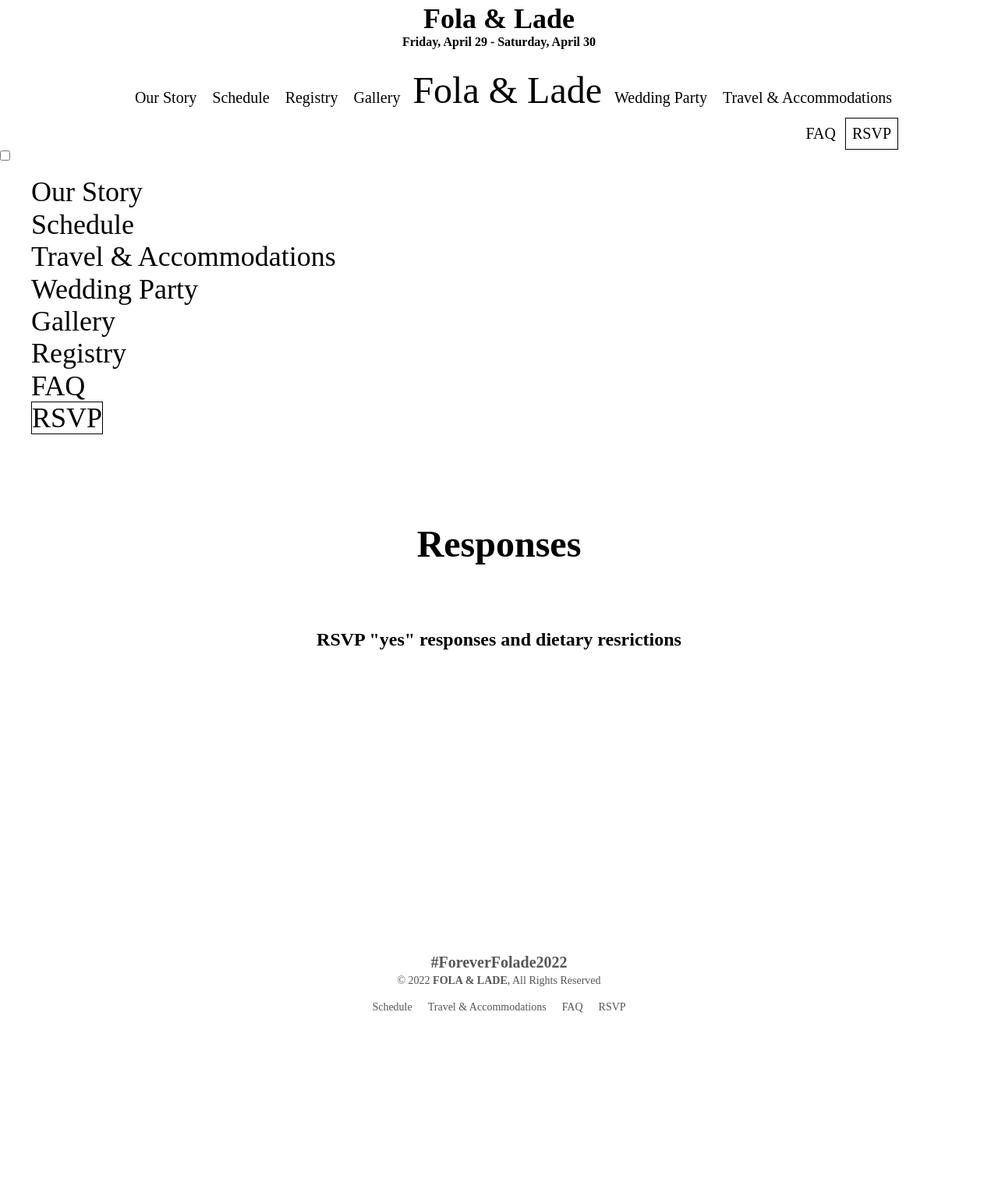
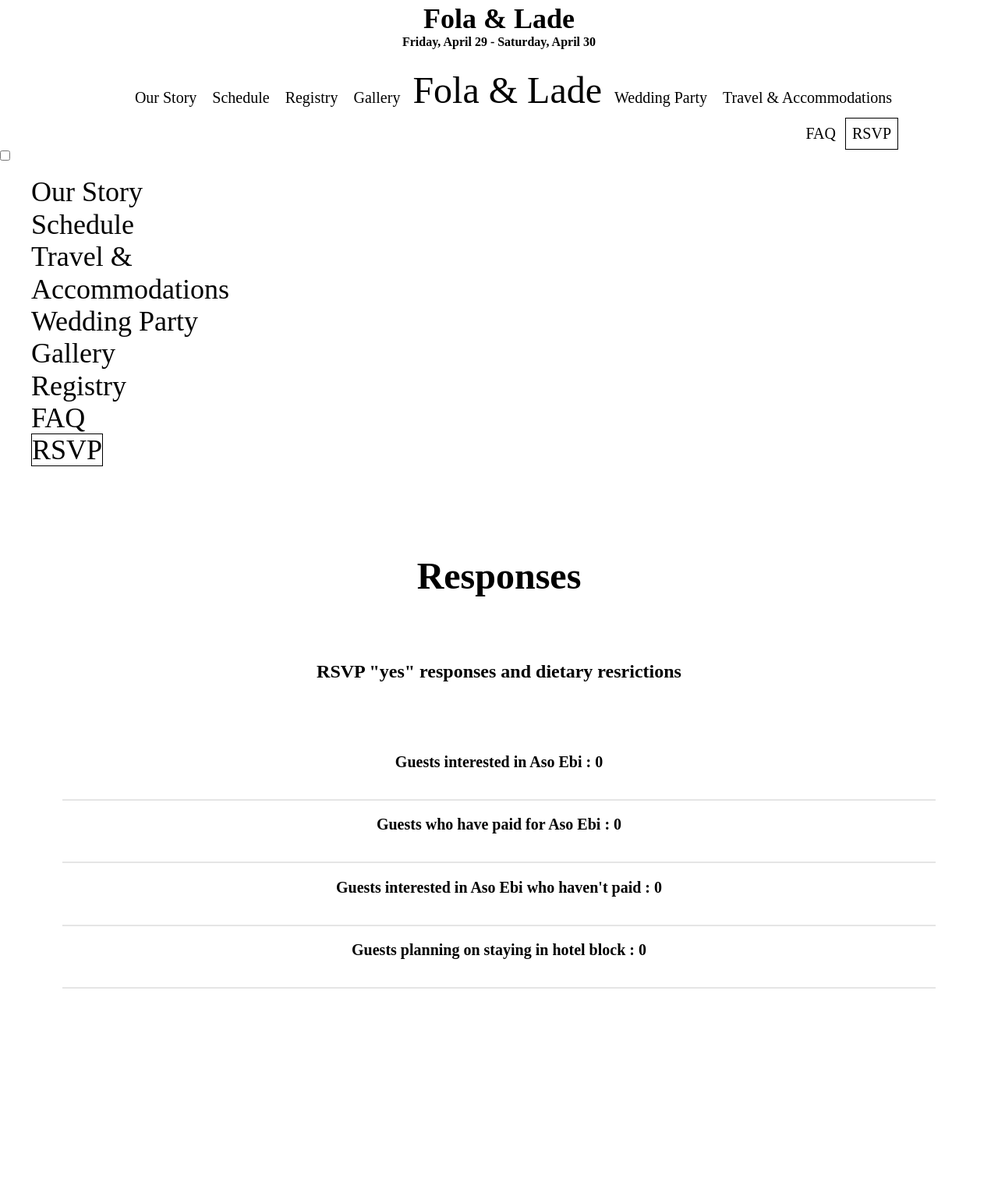
Before and after one commit to tiana-horn/folade2022, a Django app: page /responses/ in a window 1280 px wide. Shown: the top 1525 px of the page at 78% size. Before the commit the page ends 1299 px from the top, so only its background shows below. Run offline with Django 4.2, Linux system fonts and the light colour scheme; data that the repository does not hold is empty; some web fonts are replaced.

Commit message:
Finish responses page

```diff
--- a/folade22/settings.py
+++ b/folade22/settings.py
@@ -57,7 +57,7 @@ LOCKDOWN_PASSWORDS = ('test123','ladeatifola',)
 
 
 # SECURITY WARNING: don't run with debug set to True in production!
-DEBUG = False
+DEBUG = True
 
 ALLOWED_HOSTS = ['*']
 
--- a/folade22/urls.py
+++ b/folade22/urls.py
@@ -31,6 +31,7 @@ urlpatterns = [
     path('rsvp/<pk>', wedding_views.rsvp, name='rsvp'),
     path('change_rsvp/<pk>', wedding_views.change_rsvp, name='change_rsvp'),
     path('plue_one/<pk>', wedding_views.plus_one, name='plus_one'),
+    path('delete_guest/<pk>', wedding_views.delete_guest, name='delete_guest'),
     path('responses/', wedding_views.responses, name='responses'),
     path('schedule/', wedding_views.schedule, name='schedule'),
     path('story/', wedding_views.story, name='story'),
--- a/wedding/static/css/mobile.css
+++ b/wedding/static/css/mobile.css
@@ -122,6 +122,7 @@ body
   margin-top:0%;
 }
 
+
 #menuToggle
 {
   display: block;
@@ -236,7 +237,7 @@ body
   padding-left: 430%;
   padding-right: 470%;
   padding-bottom: 50%;
-
+  white-space:nowrap;
   padding-top: 125px;
   text-align: left;
   background:mintcream;
--- a/wedding/templates/400.html
+++ b/wedding/templates/400.html
@@ -46,7 +46,7 @@
             <div class="f1 fw3  black dn dib-l pl7 pv2 ph1 imperial"  >Fola & Lade </div>
 
             <a class="f4 fw4 hover-green no-underline black dn dib-l pv2 ph2" href="{% url 'party' %}" >Wedding Party</a>
-            <a class="f4 fw4 hover-green no-underline black dn dib-l pv2 ph2" href="{% url 'accomodations' %}" > Travel & Accommodations</a>
+            <a class="f4 fw4 hover-green no-underline black dn dib-l pv2 ph2" href="{% url 'accomodations' %}" > Travel & <br>Accommodations</a>
             <a class="f4 fw4 hover-green no-underline black dn dib-ns pv2 p12" href="{% url 'faq' %}" >FAQ</a>
 
             <a class="f4 fw4 hover-green no-underline black dib ml2 pv2 ph2 ba" href="{% url 'findguest' %}" >RSVP</a>
--- a/wedding/templates/403.html
+++ b/wedding/templates/403.html
@@ -46,7 +46,7 @@
               <div class="f1 fw3  black dn dib-l pl7 pv2 ph1 imperial"  >Fola & Lade </div>
 
               <a class="f4 fw4 hover-green no-underline black dn dib-l pv2 ph2" href="{% url 'party' %}" >Wedding Party</a>
-              <a class="f4 fw4 hover-green no-underline black dn dib-l pv2 ph2" href="{% url 'accomodations' %}" > Travel & Accommodations</a>
+              <a class="f4 fw4 hover-green no-underline black dn dib-l pv2 ph2" href="{% url 'accomodations' %}" > Travel & <br>Accommodations</a>
               <a class="f4 fw4 hover-green no-underline black dn dib-ns pv2 p12" href="{% url 'faq' %}" >FAQ</a>
 
               <a class="f4 fw4 hover-green no-underline black dib ml2 pv2 ph2 ba" href="{% url 'findguest' %}" >RSVP</a>
--- a/wedding/templates/404.html
+++ b/wedding/templates/404.html
@@ -47,7 +47,7 @@
             <div class="f1 fw3  black dn dib-l pl7 pv2 ph1 imperial"  >Fola & Lade </div>
 
             <a class="f4 fw4 hover-green no-underline black dn dib-l pv2 ph2" href="{% url 'party' %}" >Wedding Party</a>
-            <a class="f4 fw4 hover-green no-underline black dn dib-l pv2 ph2" href="{% url 'accomodations' %}" > Travel & Accommodations</a>
+            <a class="f4 fw4 hover-green no-underline black dn dib-l pv2 ph2" href="{% url 'accomodations' %}" > Travel & <br>Accommodations</a>
             <a class="f4 fw4 hover-green no-underline black dn dib-ns pv2 p12" href="{% url 'faq' %}" >FAQ</a>
 
             <a class="f4 fw4 hover-green no-underline black dib ml2 pv2 ph2 ba" href="{% url 'findguest' %}" >RSVP</a>
--- a/wedding/templates/500.html
+++ b/wedding/templates/500.html
@@ -46,7 +46,7 @@
             <div class="f1 fw3  black dn dib-l pl7 pv2 ph1 imperial"  >Fola & Lade </div>
 
             <a class="f4 fw4 hover-green no-underline black dn dib-l pv2 ph2" href="{% url 'party' %}" >Wedding Party</a>
-            <a class="f4 fw4 hover-green no-underline black dn dib-l pv2 ph2" href="{% url 'accomodations' %}" > Travel & Accommodations</a>
+            <a class="f4 fw4 hover-green no-underline black dn dib-l pv2 ph2" href="{% url 'accomodations' %}" > Travel & <br>Accommodations</a>
             <a class="f4 fw4 hover-green no-underline black dn dib-ns pv2 p12" href="{% url 'faq' %}" >FAQ</a>
 
             <a class="f4 fw4 hover-green no-underline black dib ml2 pv2 ph2 ba" href="{% url 'findguest' %}" >RSVP</a>
--- a/wedding/templates/accomodations.html
+++ b/wedding/templates/accomodations.html
@@ -77,7 +77,7 @@
             <br>
             <a class="f2  hover-green no-underline black   mv7 " href="{% url 'schedule' %}" >Schedule</a>
             <br>
-            <a class="f2  hover-green no-underline black   mv7 " href="{% url 'accomodations' %}" >Travel & Accommodations</a>
+            <a class="f2  hover-green no-underline black   mv7 " href="{% url 'accomodations' %}" >Travel & <br>Accommodations</a>
             <br>
             <a class="f2  hover-green no-underline black   mv7 " href="{% url 'party' %}" >Wedding Party</a>
             <br>
--- a/wedding/templates/faq.html
+++ b/wedding/templates/faq.html
@@ -71,7 +71,7 @@
             <br>
             <a class="f2  hover-green no-underline black   mv7 " href="{% url 'schedule' %}" >Schedule</a>
             <br>
-            <a class="f2  hover-green no-underline black   mv7 " href="{% url 'accomodations' %}" >Travel & Accommodations</a>
+            <a class="f2  hover-green no-underline black   mv7 " href="{% url 'accomodations' %}" >Travel & <br>Accommodations</a>
             <br>
             <a class="f2  hover-green no-underline black   mv7 " href="{% url 'party' %}" >Wedding Party</a>
             <br>
--- a/wedding/templates/findguest.html
+++ b/wedding/templates/findguest.html
@@ -71,7 +71,7 @@
           <br>
           <a class="f2  hover-green no-underline black   mv7 " href="{% url 'schedule' %}" >Schedule</a>
           <br>
-          <a class="f2  hover-green no-underline black   mv7 " href="{% url 'accomodations' %}" >Travel & Accommodations</a>
+          <a class="f2  hover-green no-underline black   mv7 " href="{% url 'accomodations' %}" >Travel & <br>Accommodations</a>
           <br>
           <a class="f2  hover-green no-underline black   mv7 " href="{% url 'party' %}" >Wedding Party</a>
           <br>
--- a/wedding/templates/gallery.html
+++ b/wedding/templates/gallery.html
@@ -79,7 +79,7 @@
             <br>
             <a class="f2  hover-green no-underline black   mv7 " href="{% url 'schedule' %}" >Schedule</a>
             <br>
-            <a class="f2  hover-green no-underline black   mv7 " href="{% url 'accomodations' %}" >Travel & Accommodations</a>
+            <a class="f2  hover-green no-underline black   mv7 " href="{% url 'accomodations' %}" >Travel & <br>Accommodations</a>
             <br>
             <a class="f2  hover-green no-underline black   mv7 " href="{% url 'party' %}" >Wedding Party</a>
             <br>
--- a/wedding/templates/hosts.html
+++ b/wedding/templates/hosts.html
@@ -41,7 +41,7 @@
       <div class="f1 fw3  black dn dib-l pl7 pv2 ph1 imperial"  >Fola & Lade </div>
 
       <a class="f4 fw4 hover-green no-underline black dn dib-l pv2 ph2" href="{% url 'party' %}" >Wedding Party</a>
-      <a class="f4 fw4 hover-green no-underline black dn dib-l pv2 ph2" href="{% url 'accomodations' %}" > Travel & Accommodations</a>
+      <a class="f4 fw4 hover-green no-underline black dn dib-l pv2 ph2" href="{% url 'accomodations' %}" > Travel & <br>Accommodations</a>
       <a class="f4 fw4 hover-green no-underline black dn dib-ns pv2 p12" href="{% url 'faq' %}" >FAQ</a>
 
       <a class="f4 fw4 hover-green no-underline black dib ml2 pv2 ph2 ba" href="{% url 'findguest' %}" >RSVP</a>
--- a/wedding/templates/party.html
+++ b/wedding/templates/party.html
@@ -77,7 +77,7 @@
           <br>
           <a class="f2  hover-green no-underline black   mv7 " href="{% url 'schedule' %}" >Schedule</a>
           <br>
-          <a class="f2  hover-green no-underline black   mv7 " href="{% url 'accomodations' %}" >Travel & Accommodations</a>
+          <a class="f2  hover-green no-underline black   mv7 " href="{% url 'accomodations' %}" >Travel & <br>Accommodations</a>
           <br>
           <a class="f2  hover-green no-underline black   mv7 " href="{% url 'party' %}" >Wedding Party</a>
           <br>
--- a/wedding/templates/registry.html
+++ b/wedding/templates/registry.html
@@ -74,7 +74,7 @@
               <br>
               <a class="f2  hover-green no-underline black   mv7 " href="{% url 'schedule' %}" >Schedule</a>
               <br>
-              <a class="f2  hover-green no-underline black   mv7 " href="{% url 'accomodations' %}" >Travel & Accommodations</a>
+              <a class="f2  hover-green no-underline black   mv7 " href="{% url 'accomodations' %}" >Travel & <br>Accommodations</a>
               <br>
               <a class="f2  hover-green no-underline black   mv7 " href="{% url 'party' %}" >Wedding Party</a>
               <br>
--- a/wedding/templates/responses.html
+++ b/wedding/templates/responses.html
@@ -67,11 +67,11 @@
           but hey, it's pure CSS magic.
           -->
           <ul id="menu" class="mobilemenu">
-            <a class="f2  hover-green no-underline black   mv7 " href="{% url 'story' %}" >Our Story</a>
+            <a class="f2  hover-green no-underline black mv7 " href="{% url 'story' %}" >Our Story</a>
             <br>
             <a class="f2  hover-green no-underline black   mv7 " href="{% url 'schedule' %}" >Schedule</a>
             <br>
-            <a class="f2  hover-green no-underline black   mv7 " href="{% url 'accomodations' %}" >Travel & Accommodations </a>
+            <a class="f2  hover-green no-underline black  mv7 " href="{% url 'accomodations' %}" >Travel & <br>Accommodations </a>
             <br>
             <a class="f2  hover-green no-underline black   mv7 " href="{% url 'party' %}" >Wedding Party</a>
             <br>
@@ -101,17 +101,27 @@
             {% for event in events %}
             <div class="fl w-100 w-50-m w-33-l pa3-m pa4-l">
               <p class="f6 lh-copy measure">
-                <h2 class="lh-title f3 b mt0">{{ event.name }}</h2>
-                <br>
-                  {% if event.name in yesses %}
-                      {{ yesses }}
-                  {% endif %}
+                <h2 class="lh-title f3 b mv0">{{ event.name }}</h2>
+
+                  {% for key,value in yesses_dict.items %}
+                      {% if key == event.name %}
+                      <h2 class=" f4 b mv0">Guests & Plus Ones attending: {{ value }}</h2>
+                      {% endif %}
+                  {% endfor %}
+                  <br>
                 {% for invited in invitations %}
                     {% if invited.event == event %}
                       {% if invited.attending %}
                         {{ invited.guest }}<br>
                       {% endif %}
                     {% endif %}
+                {% endfor %}
+                <br>
+                <h2 class="lh-title f5 b mt0"> {{ event.name }} Plus Ones </h2>
+                {% for person in plus_ones %}
+                  {% if person.accompanying.event == event %}
+                    {{ person.name }} - coming with {{ person.accompanying.guest }}<br>
+                  {% endif %}
                 {% endfor %}
                 <br>
                 <div class="bt bb b--black-10"></div>
@@ -148,8 +158,7 @@
                     {% if invited.event == event %}
                       {% if invited.attending %}
                       {% if invited.guest.food_allergies|length > 2 %}
-                              {{ invited.guest }}<br>
-                              {{ invited.guest.food_allergies }}<br>
+                              {{ invited.guest }} - {{ invited.guest.food_allergies }}<br>
 
                       {% endif %}
                       {% endif %}
@@ -158,12 +167,78 @@
                 <br>
                 <div class="bt bb b--black-10"></div>
 
+
+
+                <br>
                   <br>
 
               <p>
             </div>
             {% endfor %}
+
+            <br>
+            <br>
           </section>
+
+
+          <h2 class="lh-title tc schedcontainer f4 b mt0"> Guests interested in Aso Ebi
+          {% for key,value in aso.items %}
+              : {{ value }}</h2>
+          {% endfor %}
+          <br>
+          {% for guest in guests %}
+              {% if guest.aso_ebi %}
+                    {{ guest.name }} <br>
+              {% endif %}
+          {% endfor %}
+          <div class="bt bb b--black-10"></div>
+
+          <br>
+
+          <h2 class="lh-title tc schedcontainer f4 b mt0"> Guests who have paid for Aso Ebi
+          {% for key,value in paid.items %}
+            : {{ value }}</h2>
+          {% endfor %}
+          <br>
+          {% for guest in guests %}
+              {% if guest.aso_ebi_paid %}
+                    {{ guest.name }} <br>
+              {% endif %}
+          {% endfor %}
+          <div class="bt bb b--black-10"></div>
+
+          <br>
+
+          <h2 class="lh-title tc schedcontainer f4 b mt0"> Guests interested in Aso Ebi who haven't paid
+          {% for key,value in not_paid.items %}
+              : {{ value }}</h2>
+          {% endfor %}
+          <br>
+          {% for guest in guests %}
+              {% if guest.aso_ebi%}
+                {% if guest.aso_ebi_paid == False %}
+                    {{ guest.name }} <br>
+                {% endif %}
+              {% endif %}
+          {% endfor %}
+          <div class="bt bb b--black-10"></div>
+
+          <br>
+
+          <h2 class="lh-title tc schedcontainer f4 b mt0"> Guests planning on staying in hotel block
+              {% for key,value in hotel.items %}
+                : {{ value }}</h2>
+              {% endfor %}
+                  <br>
+          {% for guest in guests %}
+              {% if guest.hotel_accomodations %}
+                    {{ guest.name }} <br>
+              {% endif %}
+          {% endfor %}
+          <div class="bt bb b--black-10"></div>
+
+          <br>
+
       </article>
 
   {% endblock content %}
--- a/wedding/templates/schedule.html
+++ b/wedding/templates/schedule.html
@@ -76,7 +76,7 @@
                   <br>
                   <a class="f2  hover-green no-underline black   mv7 " href="{% url 'schedule' %}" >Schedule</a>
                   <br>
-                  <a class="f2  hover-green no-underline black   mv7 " href="{% url 'accomodations' %}" >Travel & Accommodations</a>
+                  <a class="f2  hover-green no-underline black   mv7 " href="{% url 'accomodations' %}" >Travel & <br>Accommodations</a>
                   <br>
                   <a class="f2  hover-green no-underline black   mv7 " href="{% url 'party' %}" >Wedding Party</a>
                   <br>
--- a/wedding/templates/story.html
+++ b/wedding/templates/story.html
@@ -57,7 +57,7 @@
             <br>
             <a class="f2  hover-green no-underline black   mv7 " href="{% url 'schedule' %}" >Schedule</a>
             <br>
-            <a class="f2  hover-green no-underline black   mv7 " href="{% url 'accomodations' %}" >Travel & Accommodations</a>
+            <a class="f2  hover-green no-underline black   mv7 " href="{% url 'accomodations' %}" >Travel & <br>Accommodations</a>
             <br>
             <a class="f2  hover-green no-underline black mv7 " href="{% url 'party' %}" >Wedding Party</a>
             <br>
--- a/wedding/templates/success.html
+++ b/wedding/templates/success.html
@@ -68,7 +68,7 @@
             <br>
             <a class="f2  hover-green no-underline black   mv7 " href="{% url 'schedule' %}" >Schedule</a>
             <br>
-            <a class="f2  hover-green no-underline black   mv7 " href="{% url 'accomodations' %}" >Travel & Accommodations</a>
+            <a class="f2  hover-green no-underline black   mv7 " href="{% url 'accomodations' %}" >Travel & <br>Accommodations</a>
             <br>
             <a class="f2  hover-green no-underline black   mv7 " href="{% url 'party' %}" >Wedding Party</a>
             <br>
--- a/wedding/views.py
+++ b/wedding/views.py
@@ -146,7 +146,6 @@ def rsvp(request,pk):
     extra_guests = Plus_One.objects.all()
     guest_form = GuestForm
     plus_one_form = PlusOneForm
-    print(extra_guests)
     if request.method == 'POST':
         guest_form = guest_form(data=request.POST, instance=guest)
         if guest_form.is_valid():
@@ -303,22 +302,57 @@ def hosts(request):
 def responses(request):
     invitations = Invitation.objects.all()
     events = Event.objects.all()
+    plus_ones = Plus_One.objects.all()
     guests = Guest.objects.all()
     yesses = defaultdict(int)
+    hotel = dict(block=0)
+    aso = dict(interested=0)
+    paid = dict(paid=0)
+    not_paid = dict(not_paid=0)
+
+    for guest in guests:
+        if guest.hotel_accomodations == True:
+            hotel['block']+=1
+        if guest.aso_ebi == True:
+            aso['interested']+=1
+            if guest.aso_ebi_paid == False:
+                not_paid['not_paid']+=1
+        if guest.aso_ebi_paid == True:
+            paid['paid']+=1
+
     for invite in invitations:
         if invite.attending==True:
             yesses[invite.event.name]+= 1
-            print(str(dict(yesses)))
+    yesses_dict = dict(yesses)
 
-
-
+    for person in plus_ones:
+        for x in list(yesses_dict):
+            if person.accompanying.event.name == x:
+                yesses[x]+= 1
+    yesses_dict = dict(yesses)
 
     return render(request, 'responses.html',{
         'invitations':invitations,
         'events':events,
         'guests':guests,
         'yesses':yesses,
+        'yesses_dict':yesses_dict,
+        'plus_ones':plus_ones,
+        'hotel':hotel,
+        'aso':aso,
+        'paid':paid,
+        'not_paid':not_paid,
     })
+
+@lockdown()
+def delete_guest(request, pk):
+    person = Plus_One.objects.get(pk=pk)
+    invitation = person.accompanying
+
+    if request.method == "POST":
+          person.delete()
+
+    return redirect('rsvp', pk=invitation.guest.pk)
 
 def bad_request_view(request, exception):
     return render(request, '400.html', status=400)
```
Also changed, not shown: wedding/templates/rsvp.html (+9 -5 lines).
